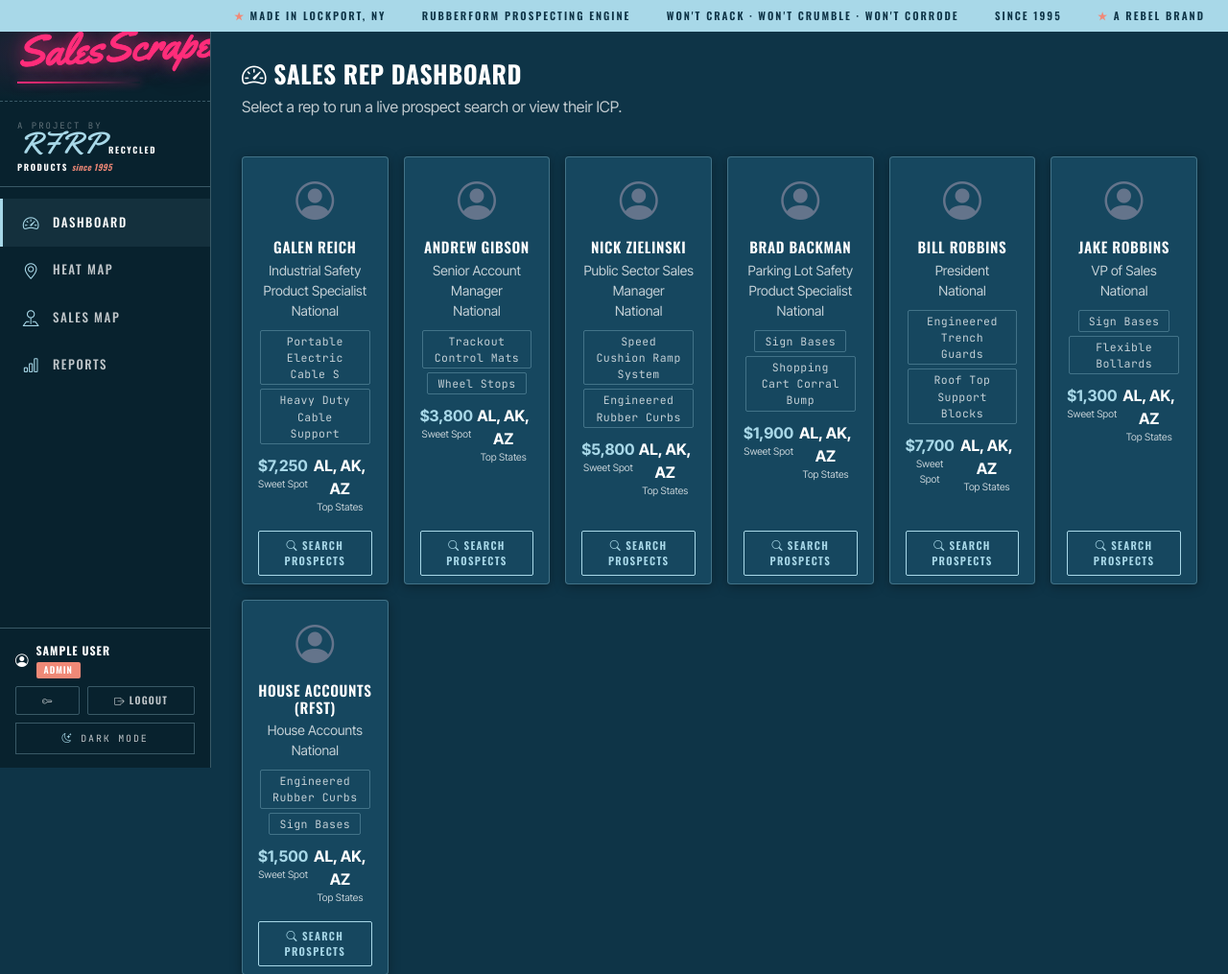
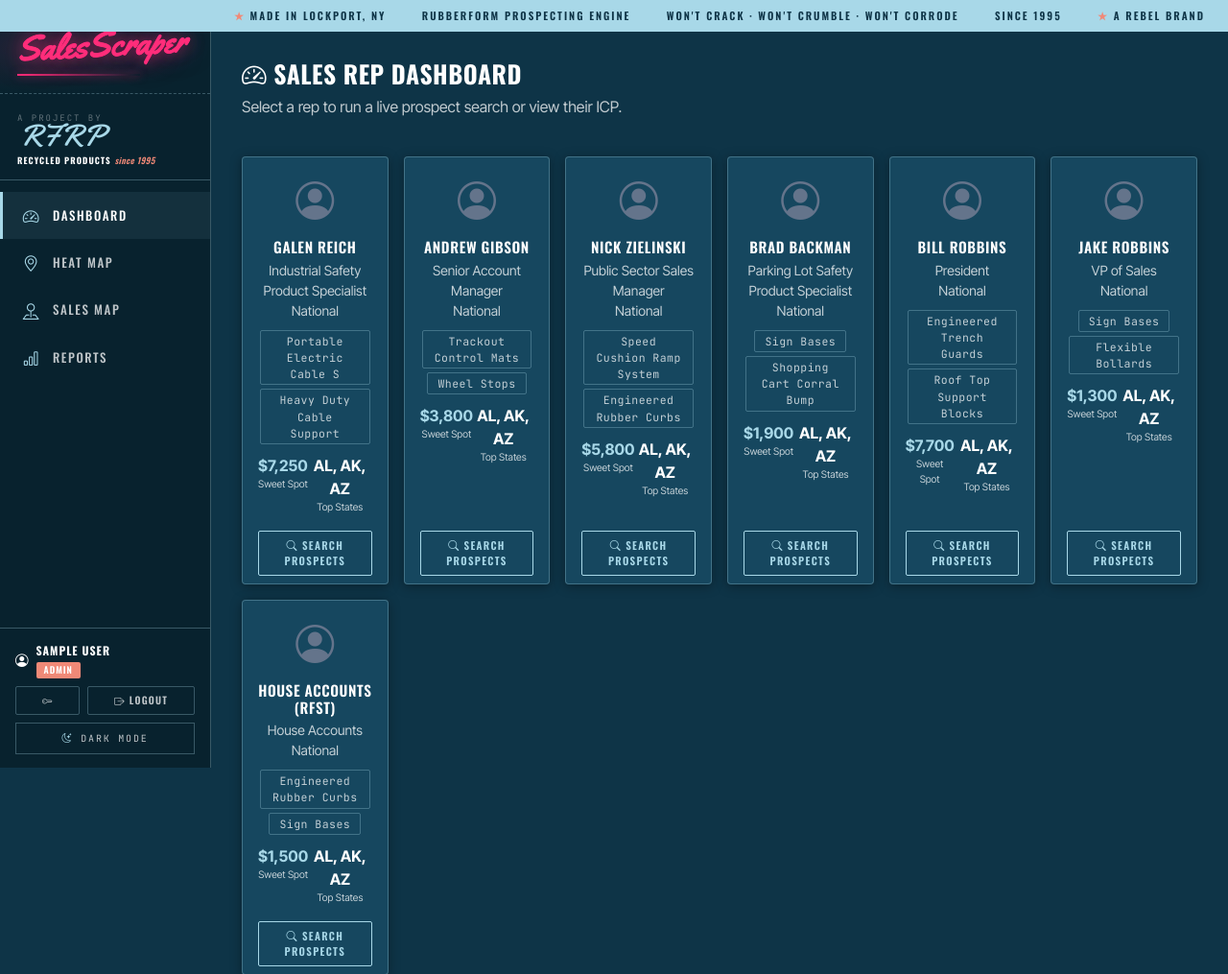
Before and after one commit to juffnstuff/SalesScraper, a Node server app: page / in a window 1280 px wide. Shown: the top 1015 px of the page at 96% size. Run offline with Node 20, Linux system fonts and the light colour scheme; the visitor is signed in with stand-in values (Sample User, id 1); some libraries are stand-ins or nearby versions.

Commit message:
Tighten SalesScraper + RFRP lockups to fit 220px sidebar
Shrink SalesScraper Yellowtail from 44px→36px so it stops bleeding
off the sidebar; tighten RECYCLED PRODUCTS letter-spacing 0.18em→0.12em
and force nowrap so it stays on a single line under RFRP.

https://claude.ai/code/session_01UrbEDAwzCDZjkGrJXunRpq

```diff
--- a/src/web/public/css/style.css
+++ b/src/web/public/css/style.css
@@ -140,7 +140,7 @@ h6 { font-weight: 600; letter-spacing: 0.04em; font-size: 0.95rem; }
 }
 .app-mark-wordmark {
   font-family: 'Yellowtail', cursive;
-  font-size: 44px;
+  font-size: 36px;
   line-height: 0.9;
   letter-spacing: 0.005em;
   color: var(--hot);
@@ -218,10 +218,11 @@ h6 { font-weight: 600; letter-spacing: 0.04em; font-size: 0.95rem; }
   font-family: 'Oswald', sans-serif;
   font-weight: 700;
   font-size: 9px;
-  letter-spacing: 0.18em;
+  letter-spacing: 0.12em;
   text-transform: uppercase;
   color: var(--ink);
   margin-top: 5px;
+  white-space: nowrap;
 }
 .rf-logo .since {
   font-family: 'Oswald', sans-serif;
```
